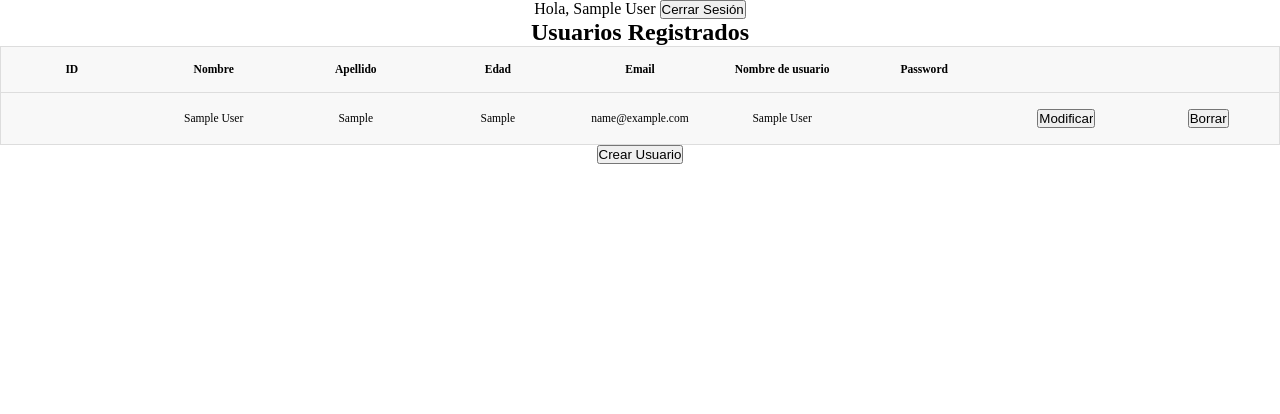
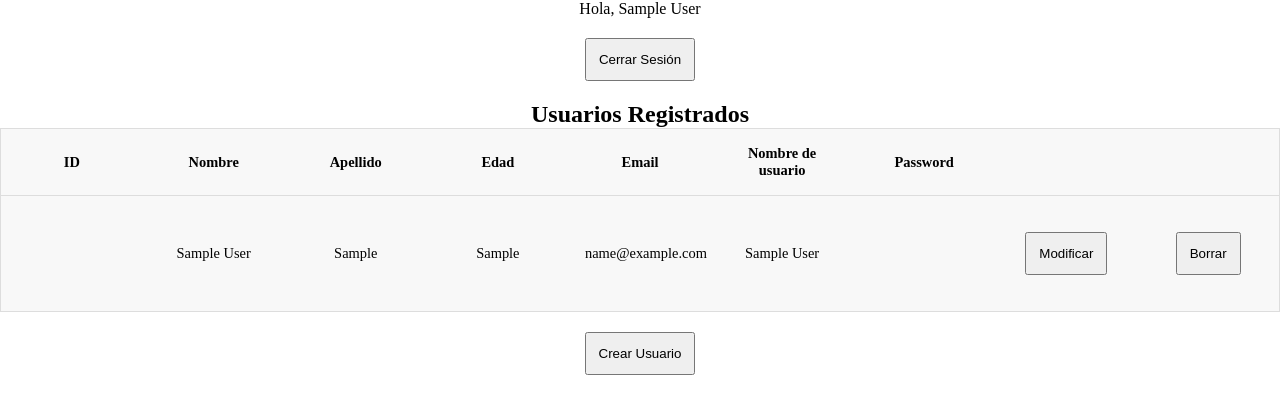
Before and after one commit to evelyngaitan92/crud-php-inicial-3f, a PHP site: page / in a window 1280 px wide. Shown: the top 414 px of the page. Run offline with PHP 8.4, Linux system fonts and the light colour scheme; the visitor is signed in with stand-in values (Sample User, id 1); tables that the repository leaves empty or names only in its code hold one stand-in row (values such as "Sample post"); data that the repository does not hold is empty.

Commit message:
se crea clase botones y se le aplica el estilo

```diff
--- a/crear-usuario.php
+++ b/crear-usuario.php
@@ -32,4 +32,4 @@
       <input type="hidden" name="crear-usuario" value="yes">
       <input type="submit" value="Crea tu usuario">
     </form>
-    <a href="index.php"><button>Volver al Inicio</button></a>
+    <a href="index.php"><button class="boton" >Volver al Inicio</button></a>
--- a/index.php
+++ b/index.php
@@ -21,7 +21,7 @@
 
 <body>
   <span>Hola, <?=  $_SESSION['usuario_nombre'] ?></span>
-  <a href="logout.php"><button>Cerrar Sesión</button></a>
+  <a href="logout.php"><button class="boton">Cerrar Sesión</button></a>
   <div class= "tabla-usuarios">
     <h2>Usuarios Registrados</h2>
     <table>
@@ -59,13 +59,13 @@
         <td>
          <form action="modificar-usuario.php" method="POST">
             <input type="hidden" name="id" value="<?= $row['ID'] ?>">
-            <input type="submit" value="Modificar">
+            <input type="submit" value="Modificar" class="boton">
           </form>
         <td>
           <form action="borrar-usuario.php" method="POST">
             <input type="hidden" name="borrar-usuario" value="yes">
             <input type="hidden" name="id" value="<?= $row['ID'] ?>">
-            <input type="submit" value="Borrar">
+            <input type="submit" value="Borrar" class="boton">
           </form>
         </td>
        </tr>
@@ -74,7 +74,7 @@
     </table>
   </div>
   <div>
-    <a href="crear-usuario.php"> <button>Crear Usuario</button></a>
+    <a href="crear-usuario.php"> <button class="boton" >Crear Usuario</button></a>
   </div>
       <?php if (isset($_GET['borrado'])) { ?>
         <span>USUARIO BORRADO EXITOSAMENTE</span>
--- a/login.php
+++ b/login.php
@@ -51,13 +51,13 @@
       <form action="login.php" class= "form-usuarios" method="POST" class= "formularios">
         <input type="text" name="nombreusuario" id="" placeholder="Ingrese el usuario">
         <input type="password" name="contraseña" id="" placeholder="Ingrese su contraseña">
-        <input type="submit" value="Ingresar">
+        <input type="submit" value="Ingresar" class="boton">
         <input type="hidden" name="login" value="yes">
       </form>
     <div>
       <p>Si aun no estas registrado crea un usuario para acceder
         <a href="crear-usuario.php">
-          <button>Crea tu usuario</button></a>
+          <button class="boton">Crea tu usuario</button></a>
       </p>
     </div>
 
--- a/modificar-usuario.php
+++ b/modificar-usuario.php
@@ -50,6 +50,6 @@
           <input type="hidden" name="nombreusuario" value="<?= $nombreusuario?>">
           <input type="hidden" name="id" value="<?= $id?>">
           <input type="hidden" name="modificar-usuario" value="yes">
-          <input type="submit" value="Modificar usuario">
-          <a href="index.php"><button>Volver a Inicio</button></a>
+          <input type="submit" value="Modificar usuario" class="boton">
+          <a href="index.php"><button class="boton">Volver a Inicio</button></a>
         </form>
--- a/style.css
+++ b/style.css
@@ -11,6 +11,15 @@
 
 a{
   text-decoration: none;
+}
+
+.boton{
+  display: flex;
+  flex-direction: column;
+  gap: 24px;
+  margin: 20px auto;
+  text-align: center;
+  padding: 12px;
 }
 
 .formularios{
@@ -28,19 +37,6 @@
   text-decoration: none;
   background-color: white;
   color: black;
-}
-
-.formularios input:focus,
-.formularios:focus,
-.formularios:focus{
-  border-color:rgb(255, 30, 199);
-  box-shadow:0 0 6px 0 rgb(244, 36, 233);
-}
-
-
-.formularios form input[type=submit]:hover {
-  background-color: #60a100;
-  color: white;
 }
 
 .tabla-usuarios table{
@@ -63,7 +59,7 @@
 table th {
   padding: 16px;
   text-align: center;
-  font-size: .85em;
+  font-size: .95em;
   margin: 10px;
 }
 
```
